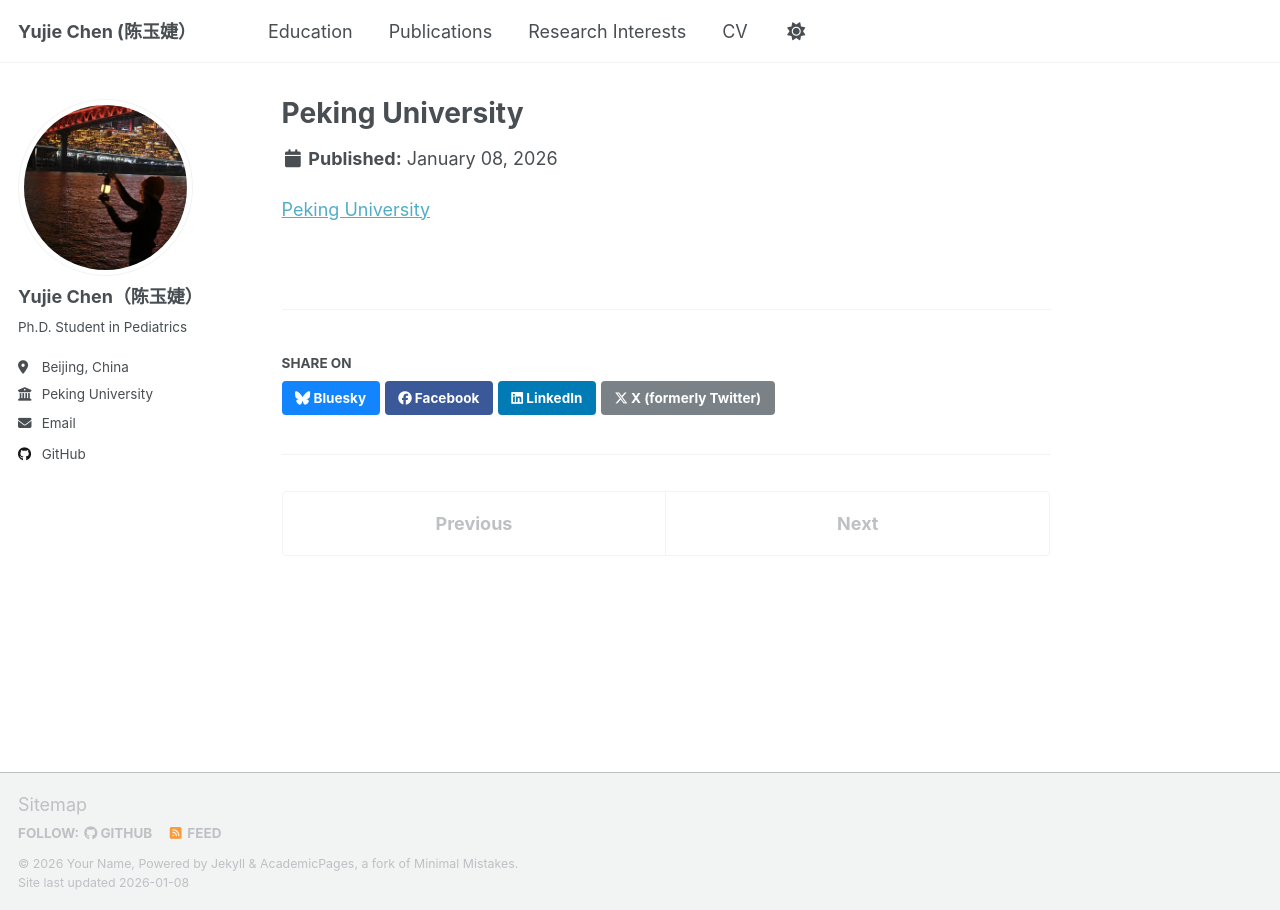
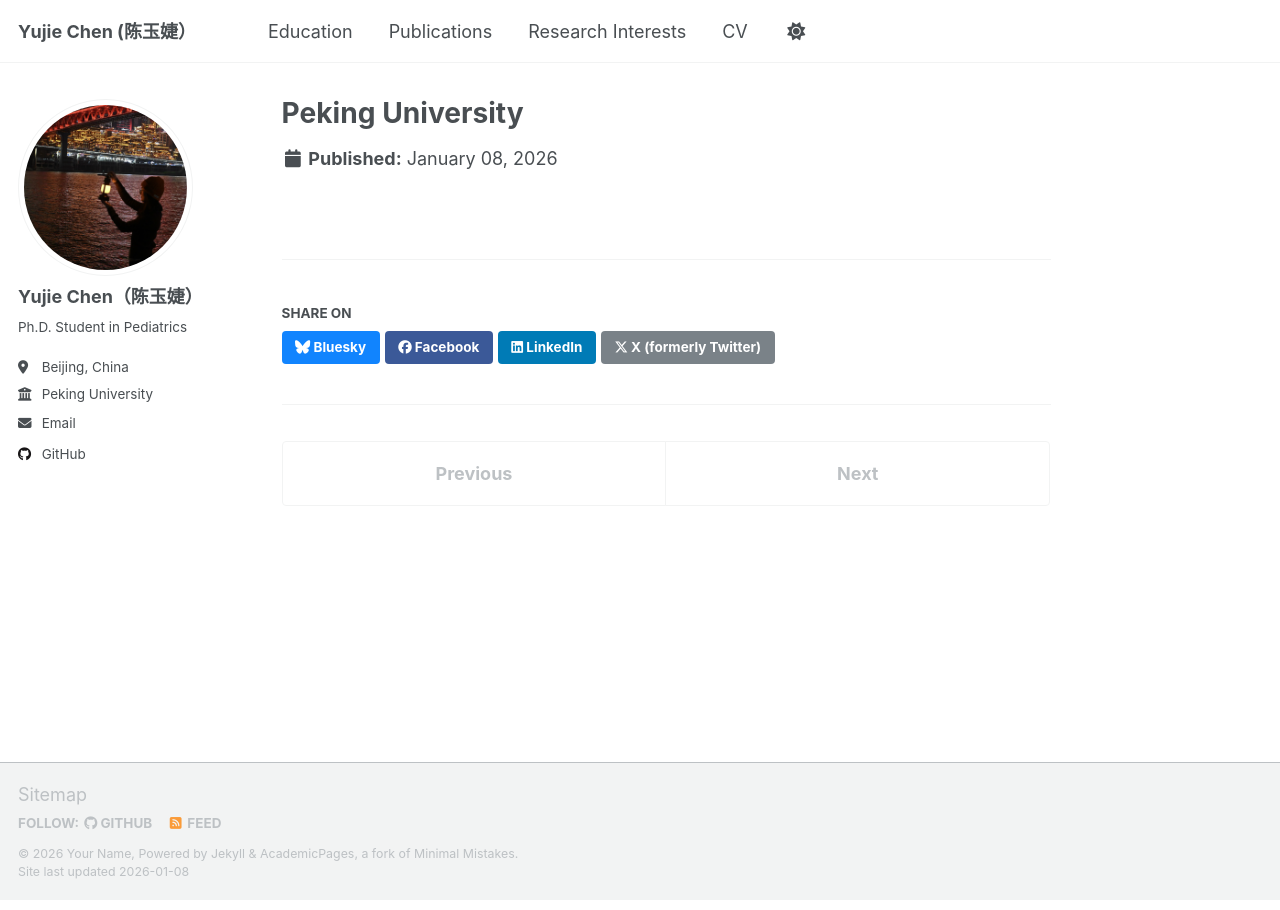
Before and after one commit to yujie7799/yujie7799.github.io, a Jekyll site: the page built from _portfolio/portfolio-1.md, in a window 1280 px wide. Built offline with Jekyll 4.4.1, drawn with Linux system fonts in a browser that asks for light colours; a script that is not in the unit is left out.

Commit message:
Update portfolio-1.md

```diff
--- a/_portfolio/portfolio-1.md
+++ b/_portfolio/portfolio-1.md
@@ -2,6 +2,5 @@
 title: "Peking University"
 excerpt: "Ph.D. in Pediatrics, 2025.9 untill now"
 collection: portfolio
-permalink: /#
+external_url: "https://www.pku.edu.cn/"
 ---
-<a href="https://www.pku.edu.cn/" target="_blank">Peking University</a>
```
